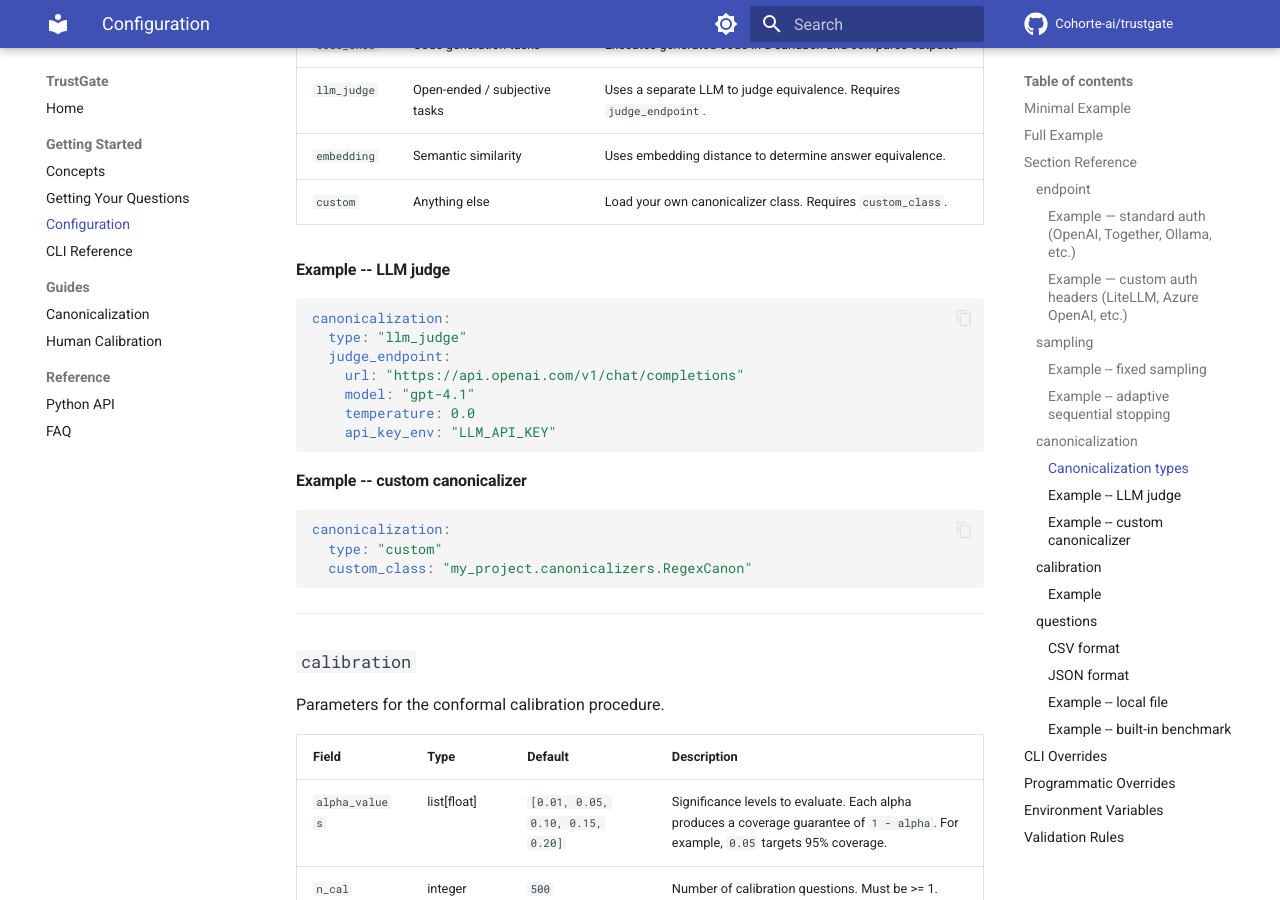
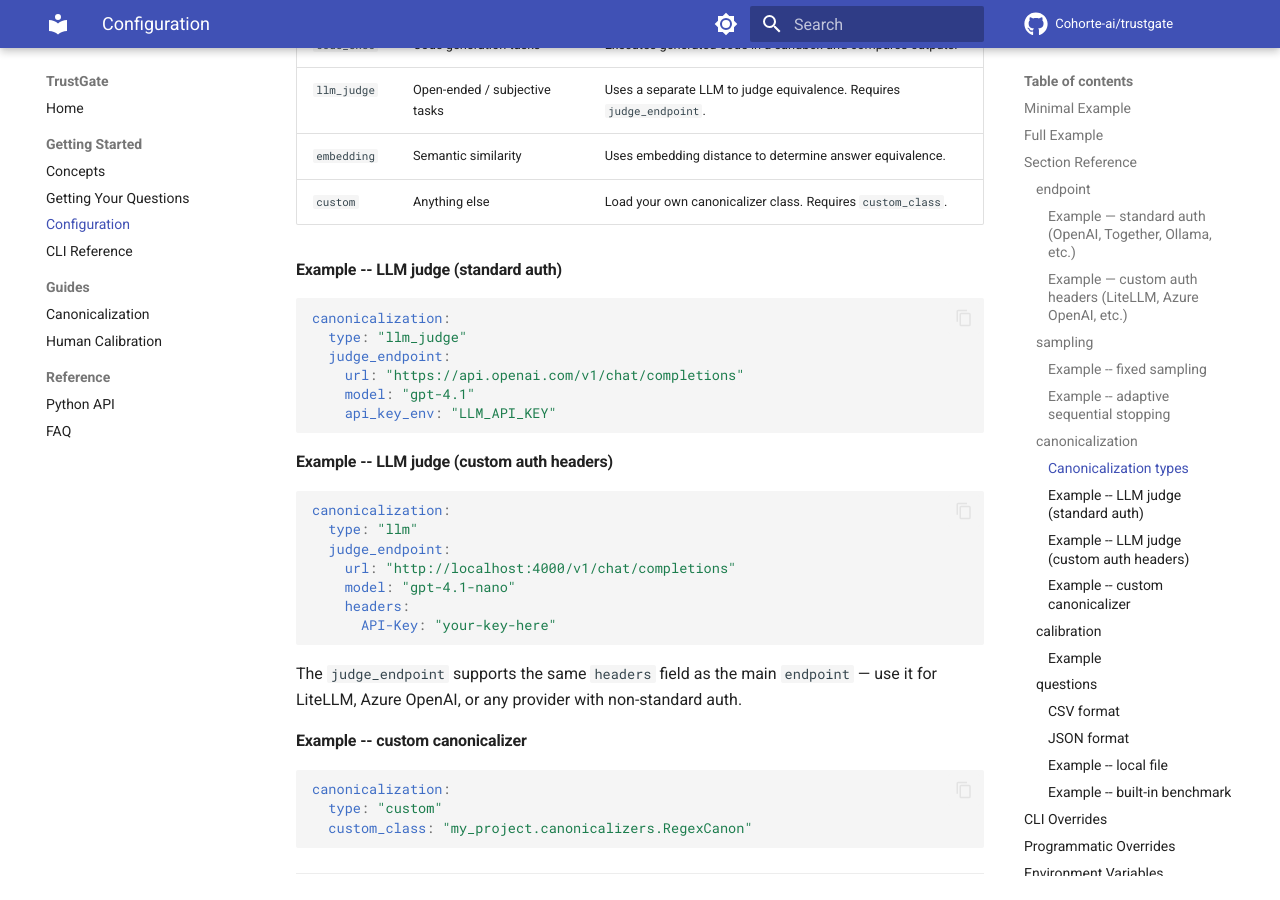
Before and after one commit to Cohorte-ai/trustgate, an MkDocs documentation site: the page built from docs/configuration.md, in a window 1280 px wide and 900 px high, scrolled down 4785 px. Built offline with MkDocs 1.6.1 and Material for MkDocs 9.7.7, drawn with Linux system fonts in a browser that asks for light colours; comment, search, counter and statistics services are not loaded.

Commit message:
Release 0.3.4: document headers for judge_endpoint
README and configuration.md now show that judge_endpoint supports
the same headers field as the main endpoint — for LiteLLM, Azure
OpenAI, and any provider with non-standard auth.

Co-Authored-By: Claude Opus 4.6 (1M context) <noreply@anthropic.com>

````diff
--- a/docs/configuration.md
+++ b/docs/configuration.md
@@ -167,7 +167,7 @@ for comparison with ground truth.
 | `embedding`   | Semantic similarity | Uses embedding distance to determine answer equivalence. |
 | `custom`      | Anything else | Load your own canonicalizer class. Requires `custom_class`. |
 
-#### Example -- LLM judge
+#### Example -- LLM judge (standard auth)
 
 ```yaml
 canonicalization:
@@ -175,9 +175,22 @@ canonicalization:
   judge_endpoint:
     url: "https://api.openai.com/v1/chat/completions"
     model: "gpt-4.1"
-    temperature: 0.0
     api_key_env: "LLM_API_KEY"
 ```
+
+#### Example -- LLM judge (custom auth headers)
+
+```yaml
+canonicalization:
+  type: "llm"
+  judge_endpoint:
+    url: "http://localhost:4000/v1/chat/completions"
+    model: "gpt-4.1-nano"
+    headers:
+      API-Key: "your-key-here"
+```
+
+The `judge_endpoint` supports the same `headers` field as the main `endpoint` — use it for LiteLLM, Azure OpenAI, or any provider with non-standard auth.
 
 #### Example -- custom canonicalizer
 
--- a/pyproject.toml
+++ b/pyproject.toml
@@ -4,7 +4,7 @@ build-backend = "hatchling.build"
 
 [project]
 name = "theaios-trustgate"
-version = "0.3.3"
+version = "0.3.4"
 description = "Black-box AI reliability certification via self-consistency sampling and conformal calibration"
 readme = "README.md"
 license = "Apache-2.0"
````
Also changed, not shown: README.md (+4 -1 lines), 1 other file.
